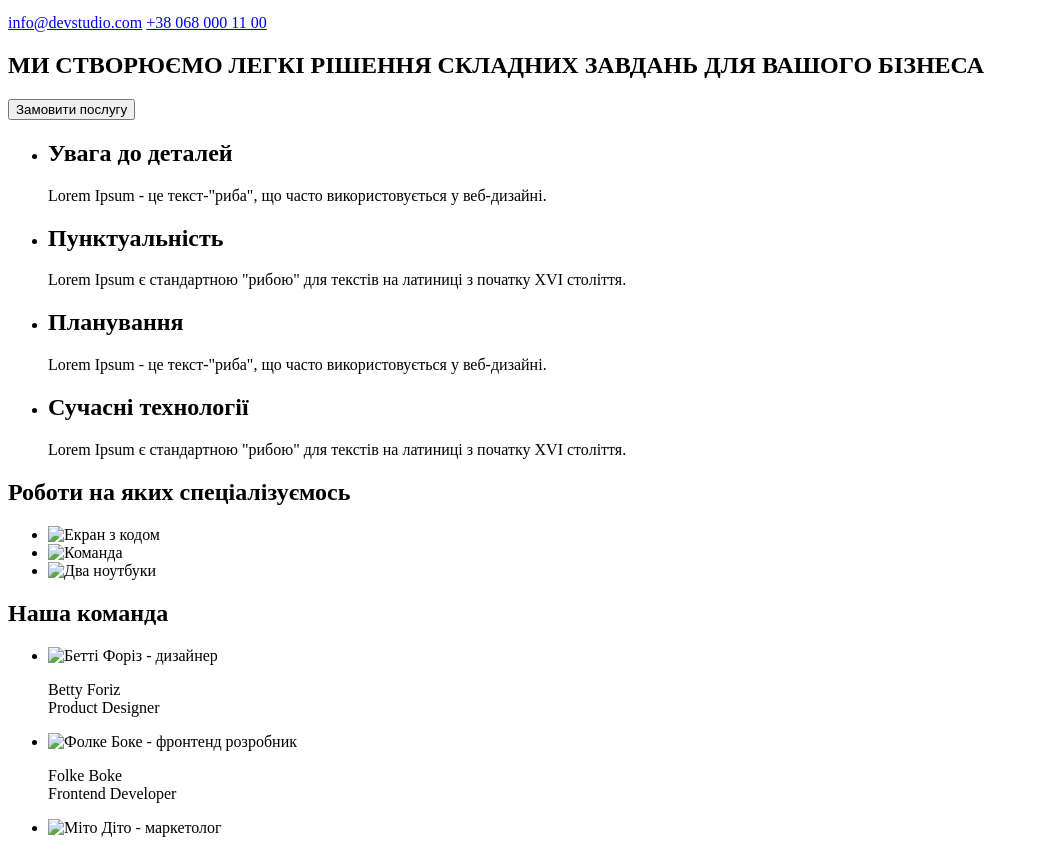
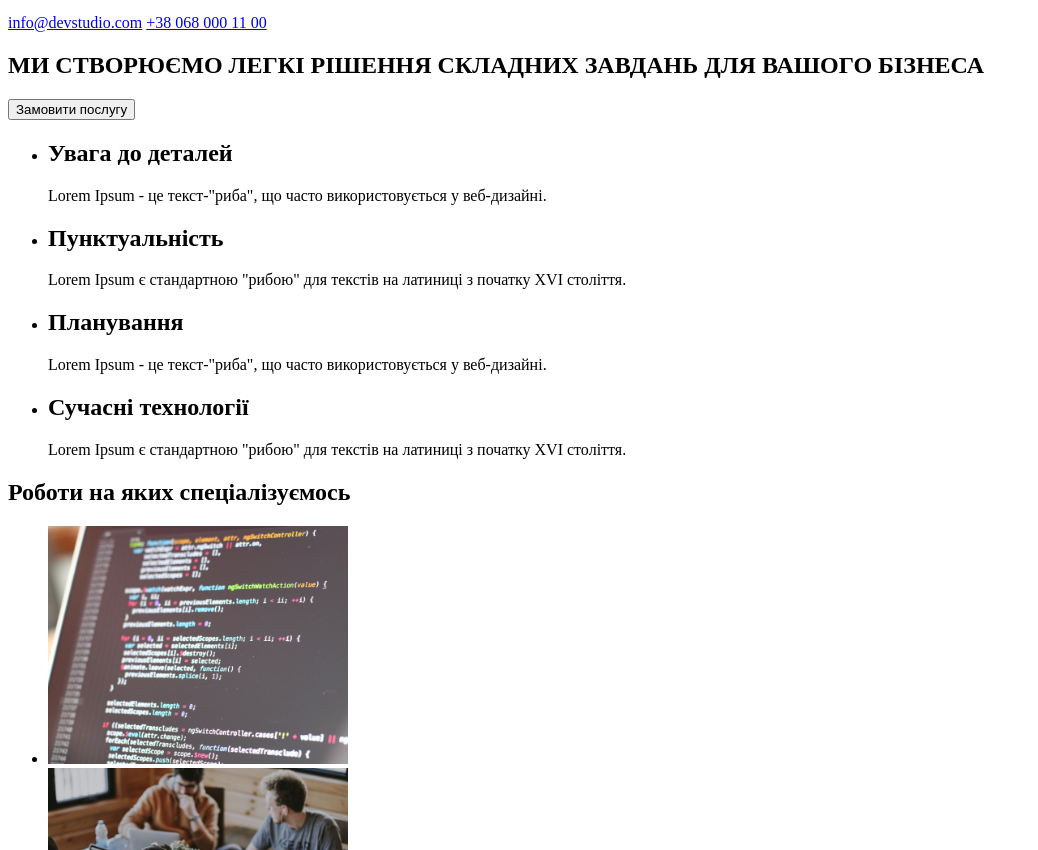
Before and after one commit to sosiska-hash/wt-markup-01, a plain HTML site: page index.html in a window 1280 px wide. Shown: the part 98-948 px from the top of the page, without its empty margins (0-1038 px from the left). Drawn offline with Linux system fonts and the light colour scheme.

Commit message:
Update index.html

```diff
--- a/index.html
+++ b/index.html
@@ -63,9 +63,9 @@
       <section id="specializations">
         <h2>Роботи на яких спеціалізуємось</h2>
         <ul>
-          <li><img src="code.jpg" width="300" alt="Екран з кодом" /></li>
-          <li><img src="team.jpg" width="300" alt="Команда" /></li>
-          <li><img src="laptops.jpg" width="300" alt="Два ноутбуки" /></li>
+          <li><img src="images/code.jpg" width="300" alt="Екран з кодом" /></li>
+          <li><img src="images/team.jpg" width="300" alt="Команда" /></li>
+          <li><img src="images/laptops.jpg" width="300" alt="Два ноутбуки" /></li>
         </ul>
       </section>
 
@@ -73,23 +73,23 @@
         <h2>Наша команда</h2>
         <ul>
           <li>
-            <img src="betty.jpg" width="150" alt="Бетті Форіз - дизайнер" />
+            <img src="images/betty.jpg" width="150" alt="Бетті Форіз - дизайнер" />
             <p>Betty Foriz<br />Product Designer</p>
           </li>
           <li>
             <img
-              src="folke.jpg"
+              src="images/folke.jpg"
               width="150"
               alt="Фолке Боке - фронтенд розробник"
             />
             <p>Folke Boke<br />Frontend Developer</p>
           </li>
           <li>
-            <img src="mitto.jpg" width="150" alt="Міто Діто - маркетолог" />
+            <img src="images/mitto.jpg" width="150" alt="Міто Діто - маркетолог" />
             <p>Mile Dite<br />Marketing</p>
           </li>
           <li>
-            <img src="loa.jpg" width="150" alt="Леа Спітназ - дизайнер" />
+            <img src="images/loa.jpg" width="150" alt="Леа Спітназ - дизайнер" />
             <p>Lea Spetnaz<br />UI Designer</p>
           </li>
         </ul>
```
